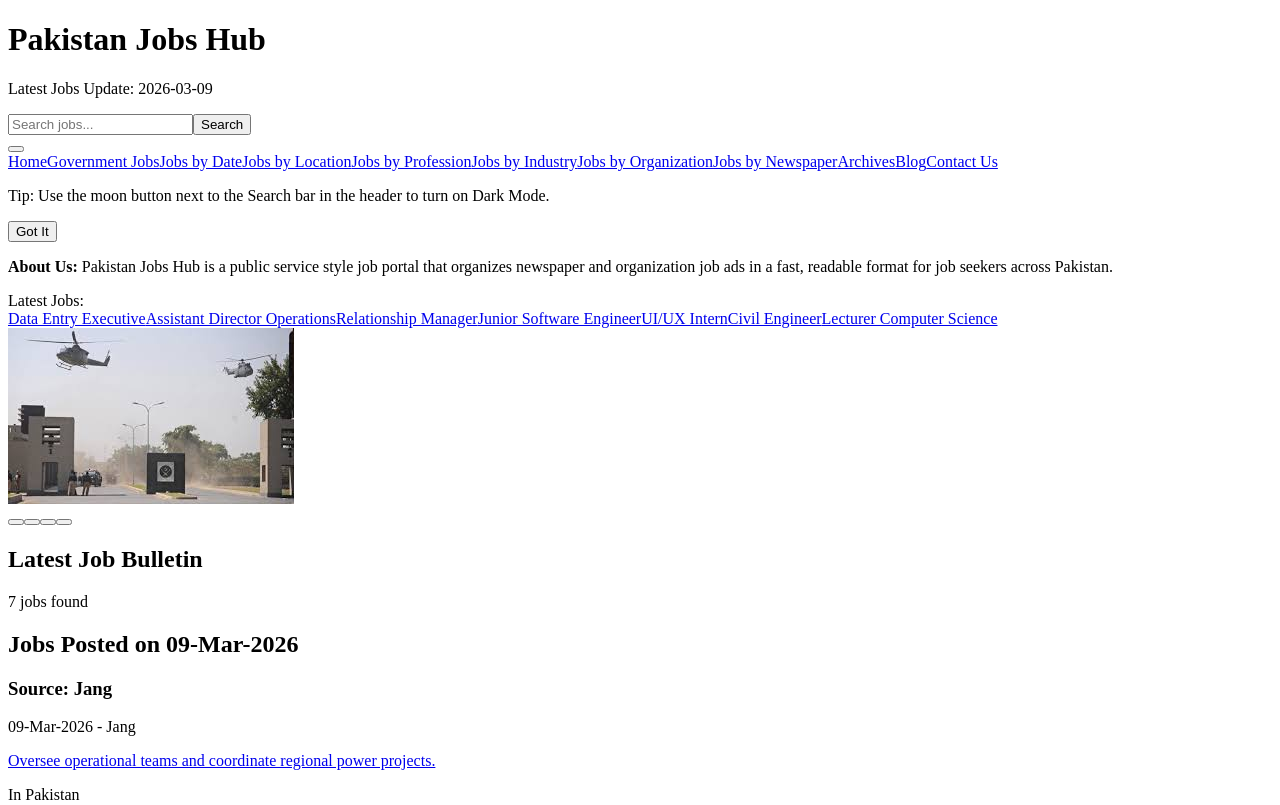
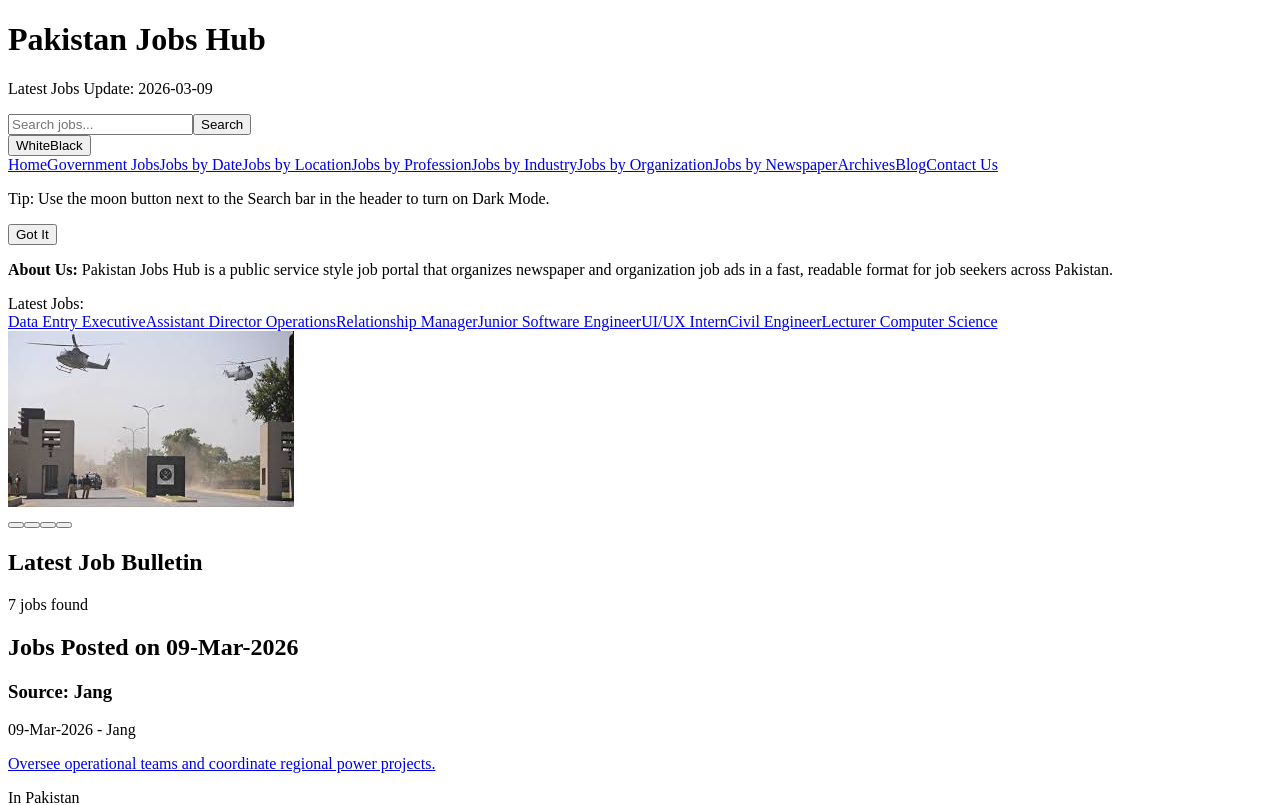
Before and after one commit to HafizTalalAhmad/Job-Website, a React (Vite) app: page /#/ in a window 1280 px wide. Shown: the top 805 px of the page. Built offline with nearby package versions, Linux system fonts and the light colour scheme; no server answers; the database is empty; the HTML template or start-up script is replaced by a standard one.

Commit message:
Refine theme toggle and home-only About Us strip

```diff
--- a/src/App.jsx
+++ b/src/App.jsx
@@ -16,7 +16,6 @@ import NotFoundPage from './pages/NotFoundPage'
 
 function AppContent() {
   const location = useLocation()
-  const isHomePage = location.pathname === '/'
   const isJobDetailPage = location.pathname.startsWith('/job/')
   const [theme, setTheme] = useState(() => localStorage.getItem('jobs_theme') || 'light')
   const [showThemePrompt, setShowThemePrompt] = useState(
@@ -51,16 +50,6 @@ function AppContent() {
                   <button type="button" className="action-btn secondary" onClick={onDismissThemePrompt}>Got It</button>
                 </div>
               </section>
-            )}
-            {isHomePage && !isJobDetailPage && (
-              <>
-                <section className="about-strip top-align-block">
-                  <p>
-                    <strong>About Us:</strong> Pakistan Jobs Hub is a public service style job portal that organizes newspaper and organization
-                    job ads in a fast, readable format for job seekers across Pakistan.
-                  </p>
-                </section>
-              </>
             )}
             <Routes>
               <Route path="/" element={<HomePage />} />
--- a/src/components/Header.jsx
+++ b/src/components/Header.jsx
@@ -38,7 +38,12 @@ function Header({ theme, onToggleTheme }) {
               onClick={onToggleTheme}
               title={theme === 'dark' ? 'Switch to Light Mode' : 'Switch to Dark Mode'}
               aria-label={theme === 'dark' ? 'Switch to Light Mode' : 'Switch to Dark Mode'}
-            />
+            >
+              <span className="theme-toggle-track">
+                <span className={`theme-toggle-chip${theme === 'light' ? ' active' : ''}`}>White</span>
+                <span className={`theme-toggle-chip${theme === 'dark' ? ' active' : ''}`}>Black</span>
+              </span>
+            </button>
           </div>
         </div>
       </div>
--- a/src/pages/HomePage.jsx
+++ b/src/pages/HomePage.jsx
@@ -31,6 +31,12 @@ function HomePage() {
   return (
     <>
       <div className="container">
+        <section className="about-strip top-align-block">
+          <p>
+            <strong>About Us:</strong> Pakistan Jobs Hub is a public service style job portal that organizes newspaper and organization
+            job ads in a fast, readable format for job seekers across Pakistan.
+          </p>
+        </section>
         <LatestTicker jobs={jobs} />
         <HeroSlider />
       </div>
--- a/src/styles.css
+++ b/src/styles.css
@@ -542,34 +542,49 @@ a:hover {
 }
 
 .theme-toggle-btn {
-  border: 1px solid rgba(255, 255, 255, 0.5);
-  background: rgba(12, 23, 40, 0.45);
+  border: 1px solid rgba(255, 255, 255, 0.42);
+  background: rgba(10, 26, 18, 0.22);
   color: #fff;
-  border-radius: 4px;
-  padding: 7px 10px;
+  border-radius: 999px;
+  padding: 4px;
   font-size: 12px;
   font-weight: 700;
   cursor: pointer;
+  transition: background-color 0.2s ease, border-color 0.2s ease, transform 0.2s ease;
 }
 
 .moon-btn {
-  min-width: 38px;
-  height: 34px;
-  padding: 0;
+  min-width: 126px;
+  height: 36px;
+  padding: 4px;
   display: inline-flex;
   align-items: center;
   justify-content: center;
-  position: relative;
-}
-
-.moon-btn::before {
-  content: '';
-  width: 15px;
-  height: 15px;
-  border-radius: 50%;
+}
+
+.theme-toggle-track {
+  display: inline-grid;
+  grid-template-columns: 1fr 1fr;
+  gap: 4px;
+  width: 100%;
+}
+
+.theme-toggle-chip {
+  display: inline-flex;
+  align-items: center;
+  justify-content: center;
+  min-width: 54px;
+  height: 26px;
+  border-radius: 999px;
+  color: rgba(255, 255, 255, 0.82);
+  background: transparent;
+  transition: background-color 0.2s ease, color 0.2s ease, box-shadow 0.2s ease;
+}
+
+.theme-toggle-chip.active {
   background: #f8fafc;
-  box-shadow: -4px 0 0 1px rgba(12, 23, 40, 0.55);
-  transform: translateX(2px);
+  color: #111827;
+  box-shadow: 0 1px 2px rgba(15, 23, 42, 0.22);
 }
 
 .job-summary {
@@ -1487,14 +1502,18 @@ a:hover {
 }
 
 :root[data-theme='dark'] .theme-toggle-btn {
-  border-color: #6b7280;
-  background: #111827;
+  border-color: #64748b;
+  background: #0f172a;
   color: #f9fafb;
 }
 
-:root[data-theme='dark'] .moon-btn::before {
-  background: #fde68a;
-  box-shadow: -4px 0 0 1px rgba(17, 24, 39, 0.8);
+:root[data-theme='dark'] .theme-toggle-chip {
+  color: #cbd5e1;
+}
+
+:root[data-theme='dark'] .theme-toggle-chip.active {
+  background: #f8fafc;
+  color: #111827;
 }
 
 :root[data-theme='dark'] .legacy-bullets li,
```
